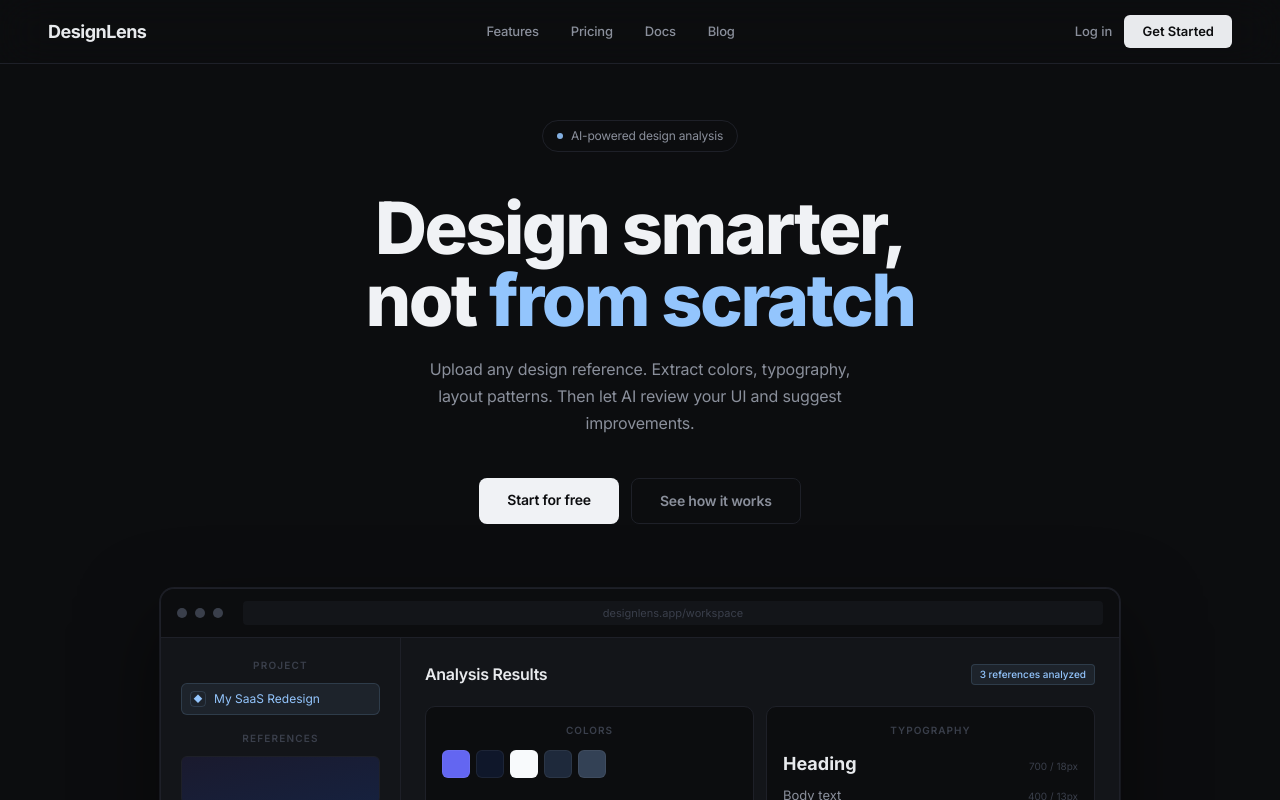
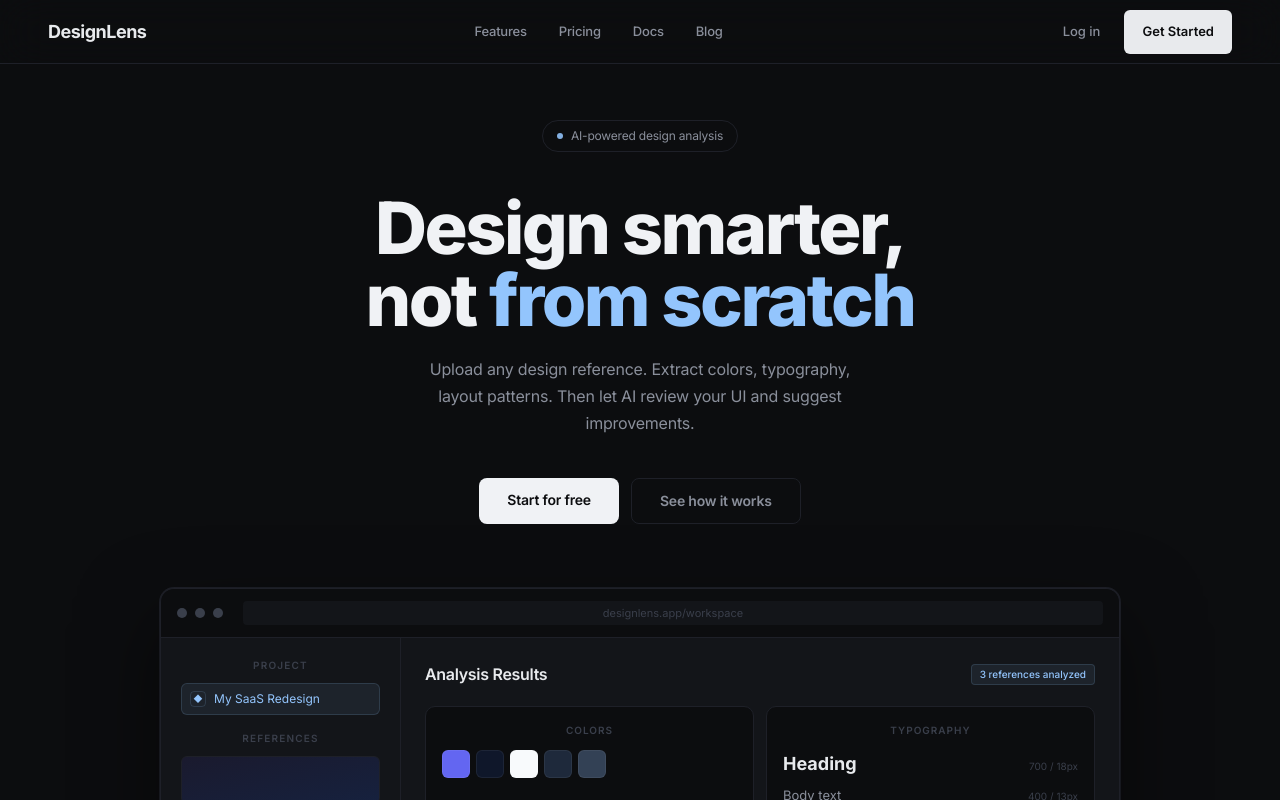
Before and after one commit to slimex200-wq/designlens, a Next.js app in the folder designlens/: page / in a window 1280 px wide. Shown: the top 800 px of the page. Built offline with nearby package versions, Linux system fonts and the light colour scheme.

Commit message:
style(design): FINDING-002 — increase nav touch targets to 44px minimum
All nav links and CTA buttons were 20-34px tall. Added min-h-[44px]
with flex centering and padding to meet WCAG touch target guidelines.

```diff
--- a/designlens/components/landing/Nav.tsx
+++ b/designlens/components/landing/Nav.tsx
@@ -16,12 +16,12 @@ export function Nav() {
         DesignLens
       </span>
 
-      <div className="flex gap-8">
+      <div className="flex gap-2">
         {links.map((l) => (
           <Link
             key={l.label}
             href={l.href}
-            className="text-text-secondary text-[13px] font-medium tracking-[-0.2px] hover:text-text-primary transition-colors"
+            className="text-text-secondary text-[13px] font-medium tracking-[-0.2px] hover:text-text-primary transition-colors px-3 py-2.5 min-h-[44px] flex items-center"
           >
             {l.label}
           </Link>
@@ -31,13 +31,13 @@ export function Nav() {
       <div className="flex items-center gap-3">
         <Link
           href="#"
-          className="text-text-secondary text-[13px] font-medium hover:text-text-primary transition-colors"
+          className="text-text-secondary text-[13px] font-medium hover:text-text-primary transition-colors px-3 py-2.5 min-h-[44px] flex items-center"
         >
           Log in
         </Link>
         <Link
           href="/app"
-          className="bg-text-primary text-bg-deep px-[18px] py-[7px] rounded-md text-[13px] font-semibold hover:opacity-85 transition-opacity"
+          className="bg-text-primary text-bg-deep px-[18px] py-2.5 rounded-md text-[13px] font-semibold hover:opacity-85 transition-opacity min-h-[44px] flex items-center"
         >
           Get Started
         </Link>
```
